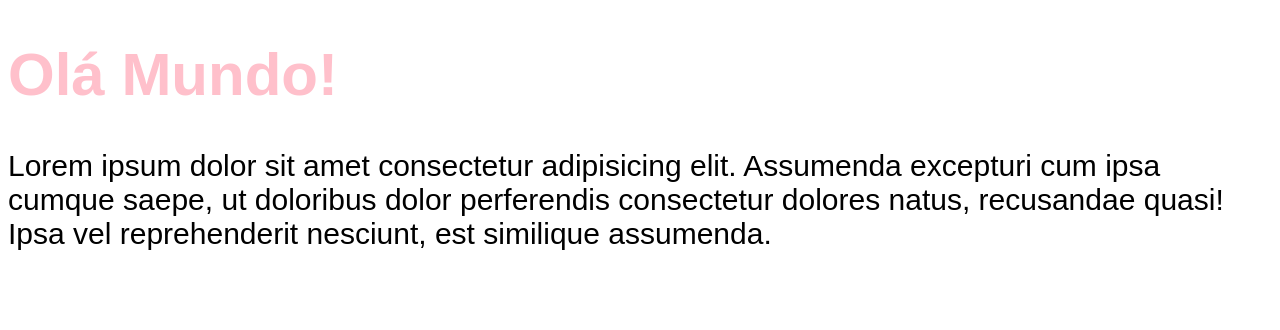
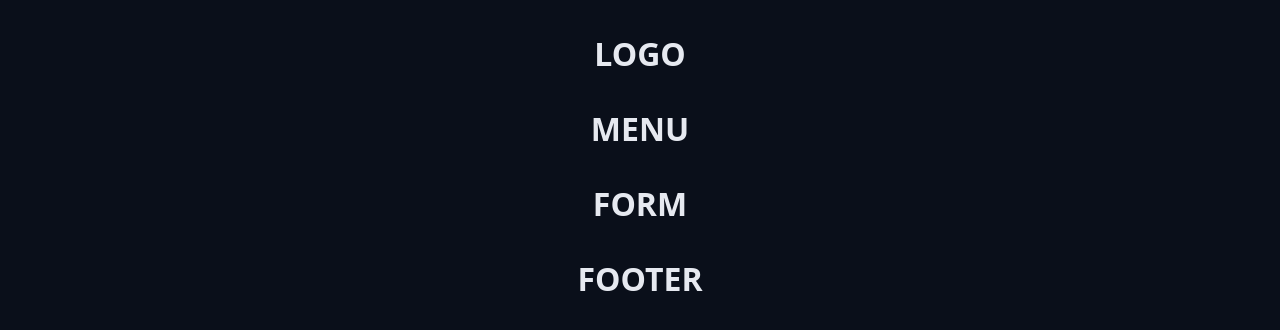
Before and after one commit to Lucas-S-De-Souza/chronos-pomodoro, a React app: page / in a window 1280 px wide. Shown: the top 330 px of the page. Built offline with nearby package versions, Linux system fonts and the light colour scheme; the HTML template or start-up script is replaced by a standard one.

Commit message:
Começando o projeto

```diff
--- a/package.json
+++ b/package.json
@@ -10,6 +10,7 @@
     "preview": "vite preview"
   },
   "dependencies": {
+    "lucide-react": "^0.562.0",
     "react": "^19.2.0",
     "react-dom": "^19.2.0"
   },
--- a/src/App.tsx
+++ b/src/App.tsx
@@ -1,18 +1,30 @@
 import './styles/theme.css';
 import './styles/global.css'
 
+
+import { Container } from './components/Container';
+import { Heading } from './components/Heading';
+
+
 export function App() {
-  console.log("oi");
 
   return (
-    <div>
-      <h1>Olá Mundo!</h1>
-      <p>
-        Lorem ipsum dolor sit amet consectetur adipisicing elit. Assumenda
-        excepturi cum ipsa cumque saepe, ut doloribus dolor perferendis
-        consectetur dolores natus, recusandae quasi! Ipsa vel reprehenderit
-        nesciunt, est similique assumenda.
-      </p>
-    </div>
+    <>
+    <Container>
+      <Heading>LOGO</Heading>
+    </Container>
+
+    <Container>
+      <Heading>MENU</Heading>
+    </Container>
+
+    <Container>
+      <Heading>FORM</Heading>
+    </Container>
+
+    <Container>
+      <Heading>FOOTER</Heading>
+    </Container>
+    </>
   );
 }
--- /dev/null
+++ b/src/components/Container/index.tsx
@@ -0,0 +1,13 @@
+import styles from './styles.module.css'
+
+type ContainerProps = {
+  children: React.ReactNode;
+};
+
+export function Container({children}: ContainerProps) {
+  return (
+    <div className={styles.container}>
+      <div className={styles.content}>{children}</div>
+    </div>
+  );
+}
--- /dev/null
+++ b/src/components/Container/styles.module.css
@@ -0,0 +1,13 @@
+
+.container-fluid {
+  max-width: auto;
+}
+
+.container {
+  max-width: 98rem;
+  margin: 0 auto;
+}
+
+.content {
+  margin: 3.2rem;
+}
--- /dev/null
+++ b/src/components/Heading/index.tsx
@@ -0,0 +1,9 @@
+import styles from "./styles.module.css"
+
+type HeadingProps = {
+  children: React.ReactNode;
+};
+
+export function Heading({children}: HeadingProps) {
+  return <h1 className={styles.heading}>{children}</h1>;
+}
--- /dev/null
+++ b/src/components/Heading/styles.module.css
@@ -0,0 +1,6 @@
+.heading {
+  display: flex;
+  align-items: center;
+  justify-content: center;
+  gap: 2.4rem;
+}
--- a/src/styles/global.css
+++ b/src/styles/global.css
@@ -1,8 +1,16 @@
-body {
-  font-family: sans-serif;
-  font-size: 30px;
+* {
+  margin: 0;
+  padding: 0;
+  box-sizing: border-box;
 }
 
-h1 {
-  color: var(--primary);
+html {
+  font-size: 62.5%;
 }
+
+body {
+  font-family: system-ui, -apple-system, BlinkMacSystemFont, 'Segoe UI', Roboto, Oxygen, Ubuntu, Cantarell, 'Open Sans', 'Helvetica Neue', sans-serif;
+  font-size: 1.6rem; /* 16px */
+  background: var(--gray-900);
+  color: var(--text-default);
+}
--- a/src/styles/theme.css
+++ b/src/styles/theme.css
@@ -1,3 +1,37 @@
 :root {
-  --primary: pink;
+  --gray-100: #e6e9f0;
+  --gray-200: #cdd3e1;
+  --gray-300: #aab3cc;
+  --gray-400: #555f7d;
+  --gray-500: #454f6a;
+  --gray-600: #363d56;
+  --gray-700: #272f43;
+  --gray-800: #181f2e;
+  --gray-900: #0a0f1a;
+
+  --primary-light: #4de7b7;
+  --primary: #0da170;
+  --primary-dark: #065f46;
+
+  --link-color: #10b981;
+  --link-hover: #0b8a60;
+
+  --success: #22c55e;
+  --warning: #eab308;
+  --error: #991b1b;
+  --info: #0ea5e9;
+
+  --text-over-primary: #0a0f1a;
+  --text-over-primary-dark: #e6e9f0;
+  --text-over-primary-light: #0a0f1a;
+  --text-over-success: #0a0f1a;
+  --text-over-warning: #0a0f1a;
+  --text-over-error: #e6e9f0;
+  --text-over-info: #0a0f1a;
+
+  --text-default: #e6e9f0;
+  --text-muted: #aab3cc;
+
+  --disabled: #555f7d;
+  --text-disabled: #aab3cc;
 }
```
Also changed, not shown: 1 other file (tests, documents, lock files or other folders).
